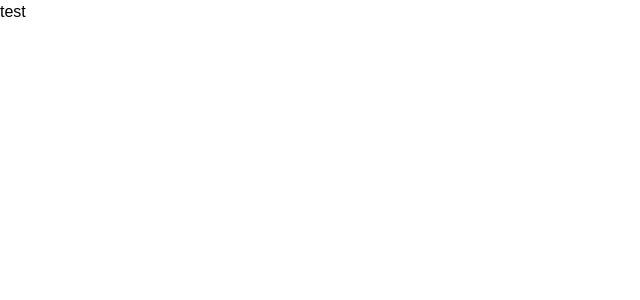
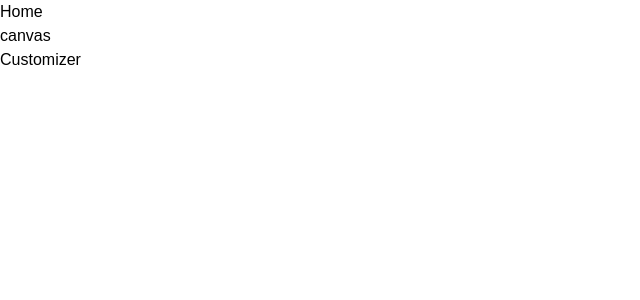
Before and after one commit to ihor-vip/3d_project_using_ai, a React (Vite) app in the folder client/: page / in a window 1280 px wide. Shown: the top 300 px of the page, without its empty margins (0-640 px from the left). Built offline with nearby package versions, Linux system fonts and the light colour scheme; a web font is replaced by a local one.

Commit message:
create blank pages and components, add to main file

```diff
--- a/client/src/App.jsx
+++ b/client/src/App.jsx
@@ -1,7 +1,15 @@
+import Canvas from './canvas';
+import Customizer from './pages/Customizer';
+import Home from './pages/Home';
+
 function App() {
     return (
-    <div>test</div>
-  )
+        <main className="app transition-all ease-in">
+            <Home />
+            <Canvas />
+            <Customizer />
+        </main>
+    )
 }
 
 export default App
--- /dev/null
+++ b/client/src/canvas/index.jsx
@@ -0,0 +1,7 @@
+export default function Canvas() {
+    return (
+        <div>
+            canvas
+        </div>
+    )
+}
--- /dev/null
+++ b/client/src/pages/Customizer.jsx
@@ -0,0 +1,7 @@
+export default function Customizer() {
+    return (
+        <div>
+            Customizer
+        </div>
+    )
+}
--- /dev/null
+++ b/client/src/pages/Home.jsx
@@ -0,0 +1,7 @@
+export default function Home() {
+    return (
+        <div>
+            Home
+        </div>
+    )
+}
```
